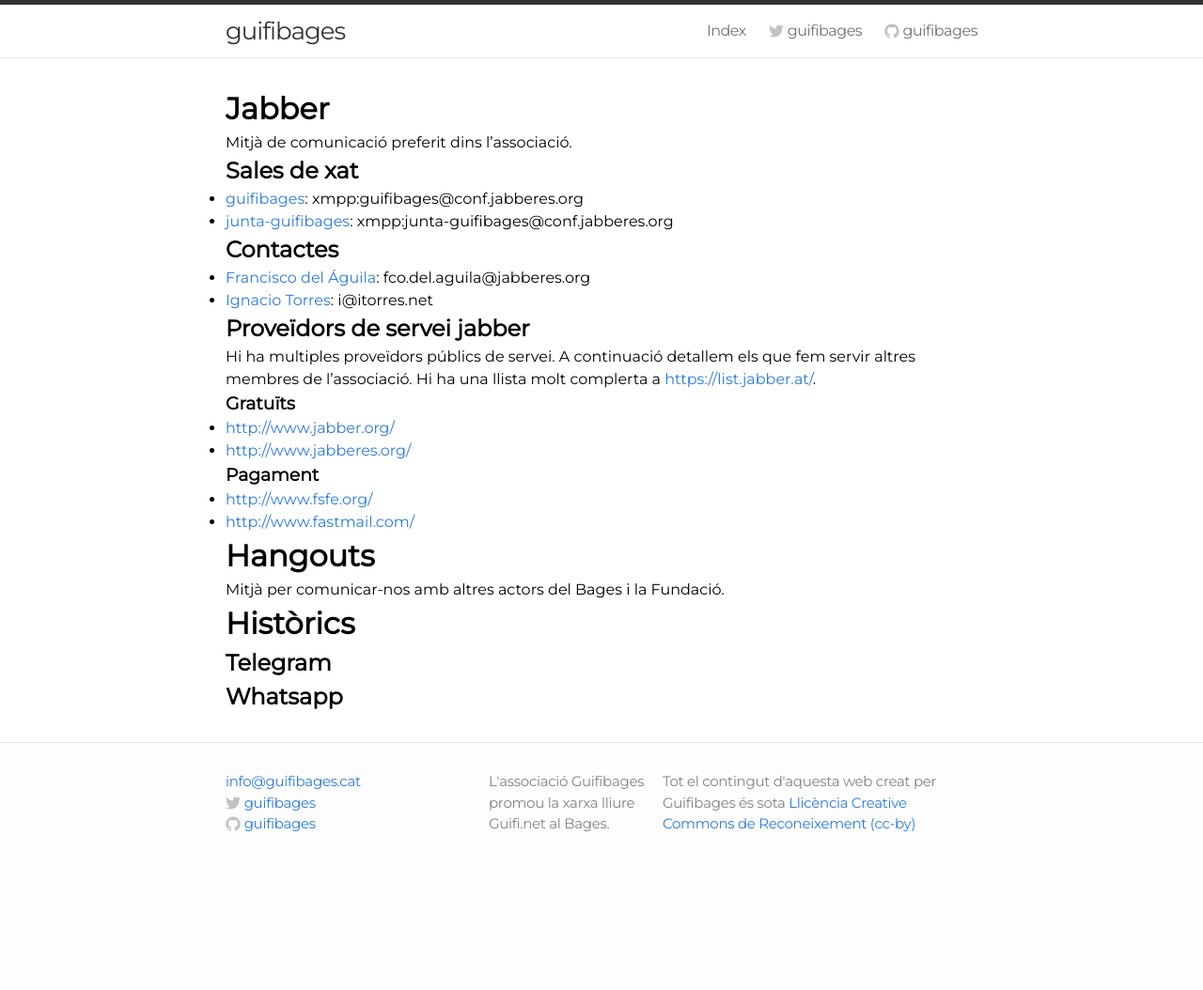
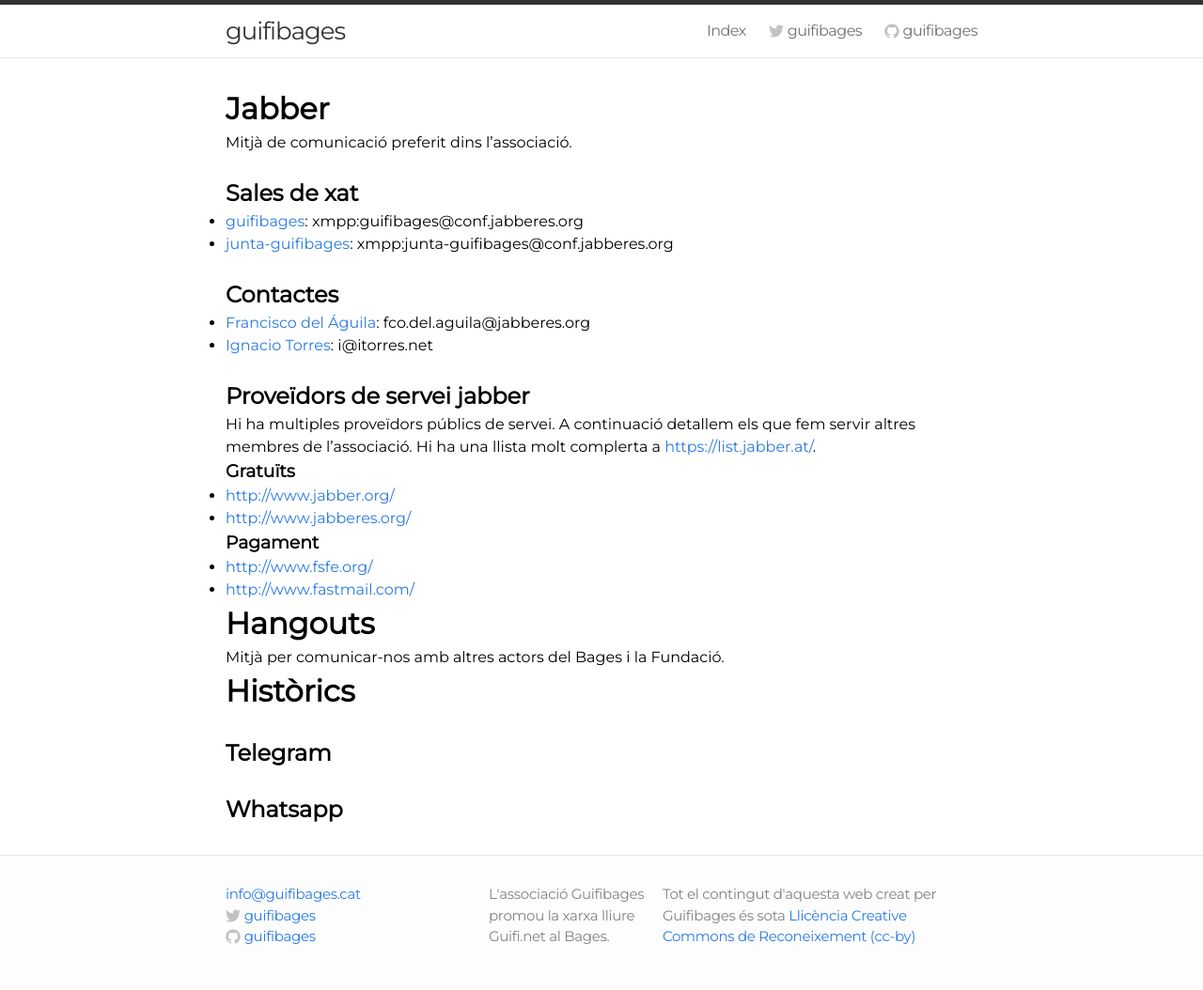
Before and after one commit to guifibages/guifibages.github.io, a Jekyll site: the page built from doc/associacio/comunicacio/im.md, in a window 1280 px wide. Shown: the whole page at 94% size. Built offline with Jekyll 4.4.1, drawn with Linux system fonts in a browser that asks for light colours; before the commit the page ends 934 px from its top, so only the background shows below that.

Commit message:
Millorar aspecte de headings

```diff
--- a/css/main.css
+++ b/css/main.css
@@ -7,6 +7,8 @@
 }
 
 html, body { height: 100%; }
+h1, h2 { margin-top: 1em; }
+div > h1 { margin: 0; }
 
 body {
   font-family: Montserrat, Helvetica, Arial, sans-serif;
```
